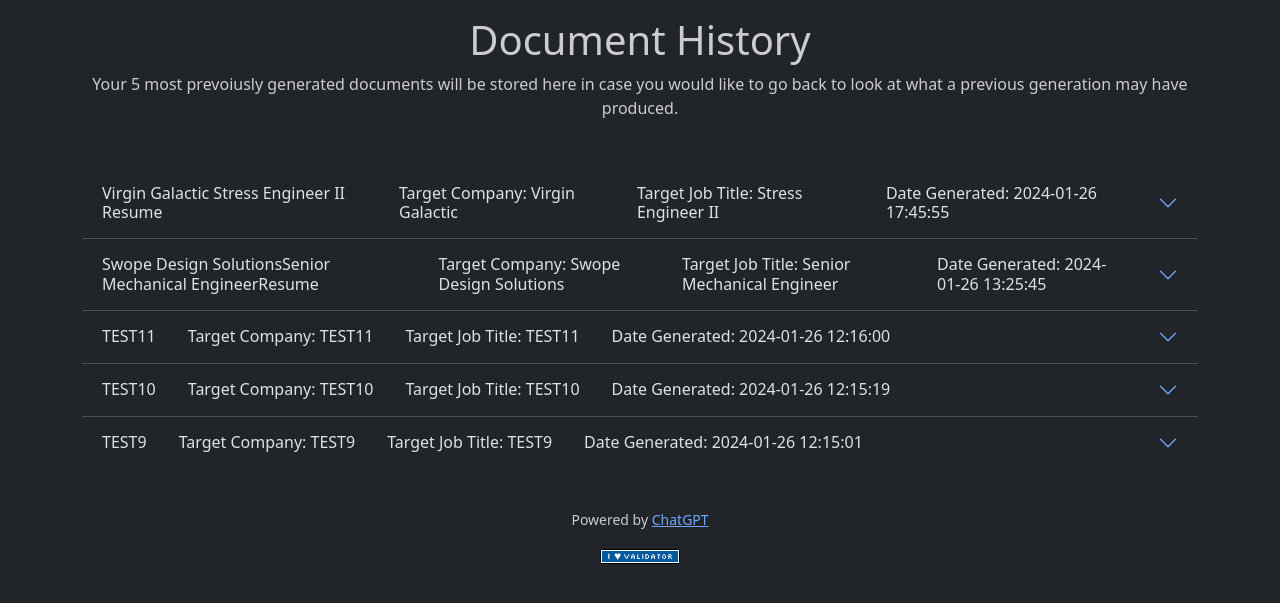
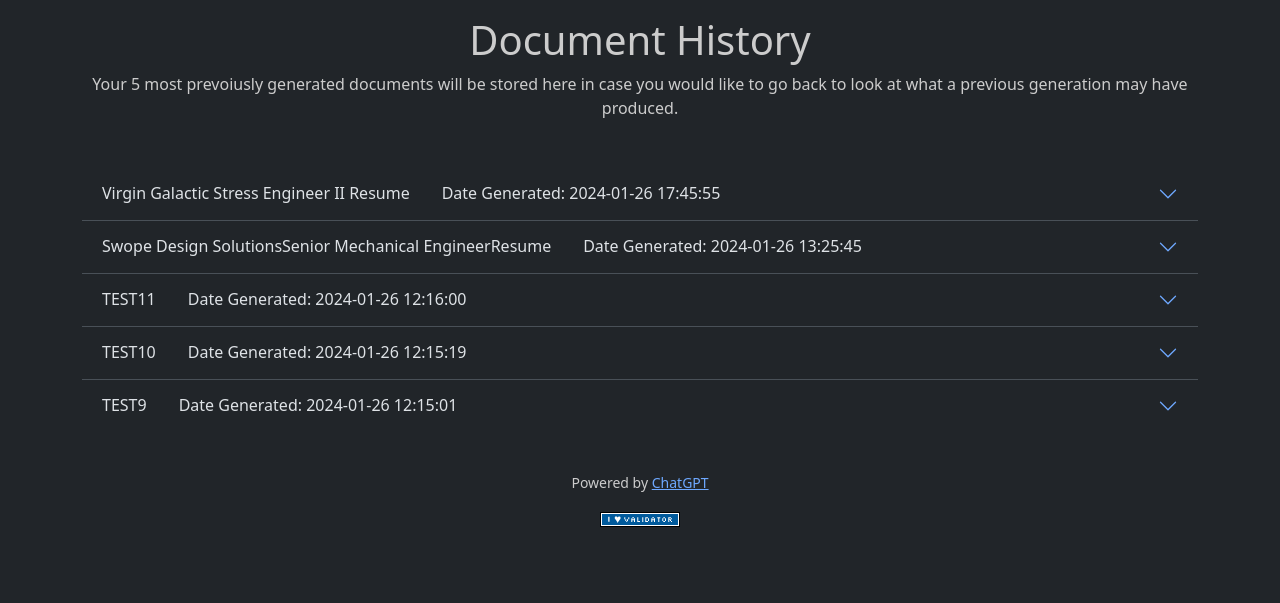
Before and after one commit to jadonvanyo/resi.ai, a Flask app: page /history in a window 1280 px wide. Shown: the part 75-678 px from the top of the page. Run offline with Flask 3, Linux system fonts and the light colour scheme; a user stored in the database is signed in; some libraries are stand-ins or nearby versions.

Commit message:
eliminated unecessary labels for history.html

```diff
--- a/templates/history.html
+++ b/templates/history.html
@@ -12,15 +12,12 @@
         </p>
     </div>
 
-    <!-- TODO: Improve the view on mobile (eliminate the Target Company and Job) -->
     <div class="accordion accordion-flush mb-4" id="accordionDocuments">
         {% for item in history %}
             <div class="accordion-item">
               <h2 class="accordion-header">
                 <button class="accordion-button collapsed" type="button" data-bs-toggle="collapse" data-bs-target="#flush-collapse{{ item.id }}" aria-expanded="false" aria-controls="flush-collapse{{ item.id }}">
                   <span class="label-spacing">{{ item.document_name }}</span>
-                  <span class="label-spacing">Target Company: {{ item.company }}</span>
-                  <span class="label-spacing">Target Job Title: {{ item.job_title }}</span>
                   <span class="label-spacing">Date Generated: {{ item.datetime }}</span>
                 </button>
               </h2>
```
Also changed, not shown: 1 other file.
